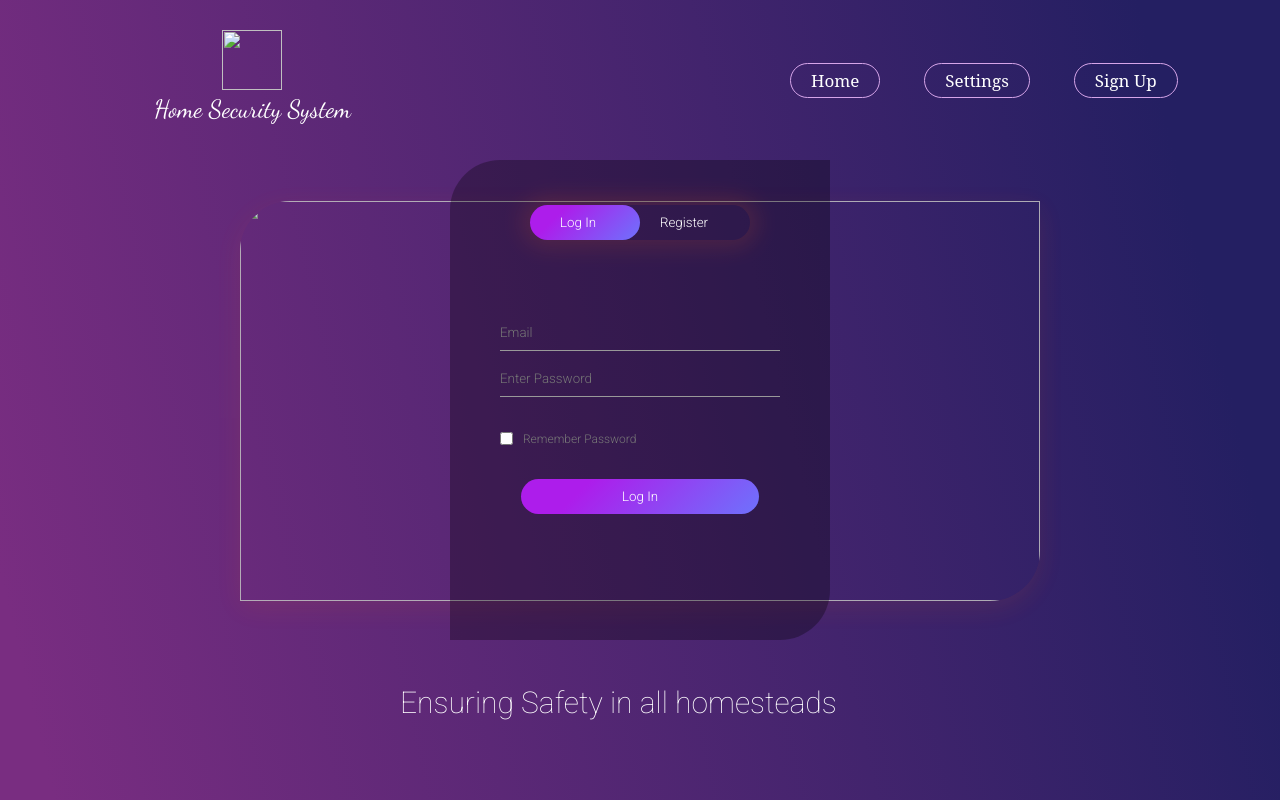
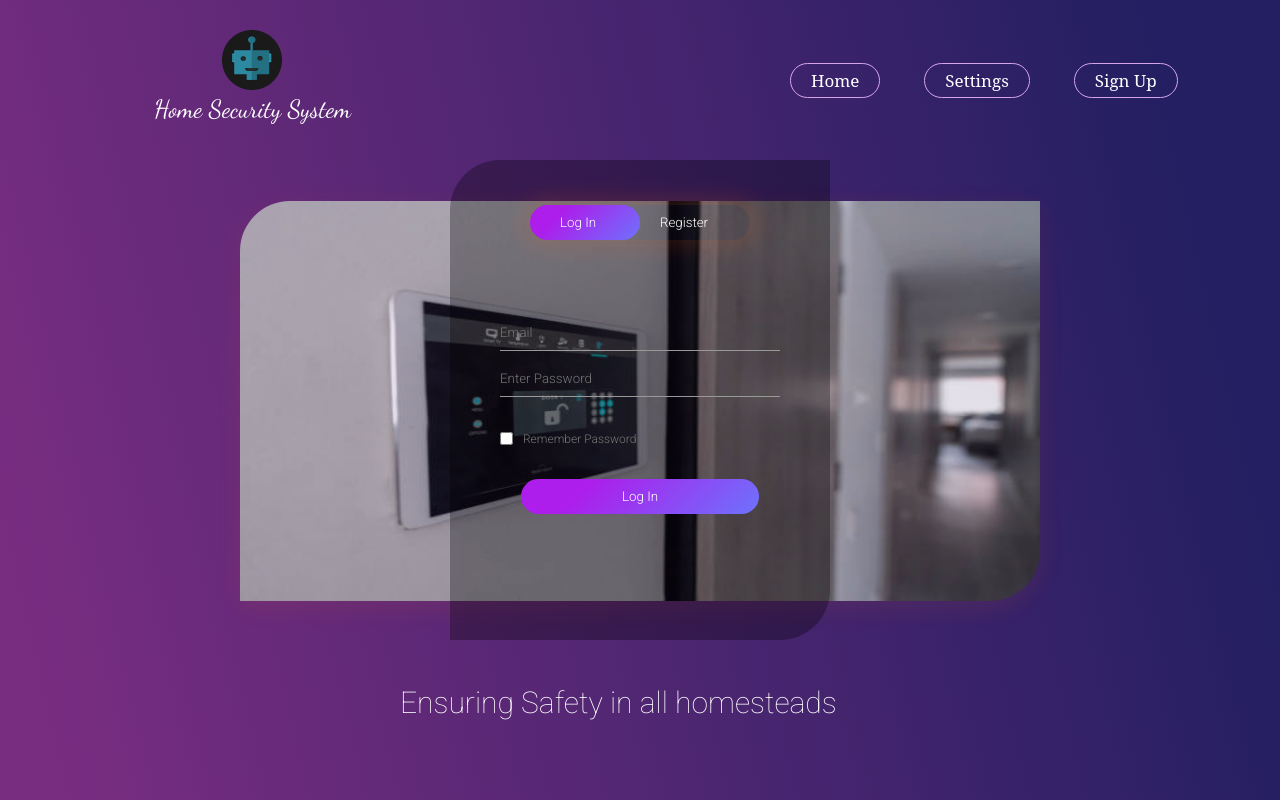
Before and after one commit to QueEnHeavEn21/Home-Security-System, a plain HTML site: page sign.html in a window 1280 px wide. Drawn offline with Linux system fonts and the light colour scheme; a web font is replaced by a local one.

Commit message:
Update sign.html

```diff
--- a/sign.html
+++ b/sign.html
@@ -14,7 +14,7 @@
 
 <nav id="navbar">
        <div class="logo">
-		<img width="60px" height="60px" src="images/robot-2192617__480.webp">
+		<img width="60px" height="60px" src="robot-2192617__480.webp">
 		<p class="logo2"> Home Security System </p>
 	   </div>
 
@@ -28,7 +28,7 @@
 <div class="Home">
 
 <div class="box">
-	<img width="800px" height="400px" src="images/col6.jpeg" class="img">
+	<img width="800px" height="400px" src="col6.jpeg" class="img">
 </div>
 	<p class="p">Ensuring Safety in all homesteads</p>
 </div>
```
